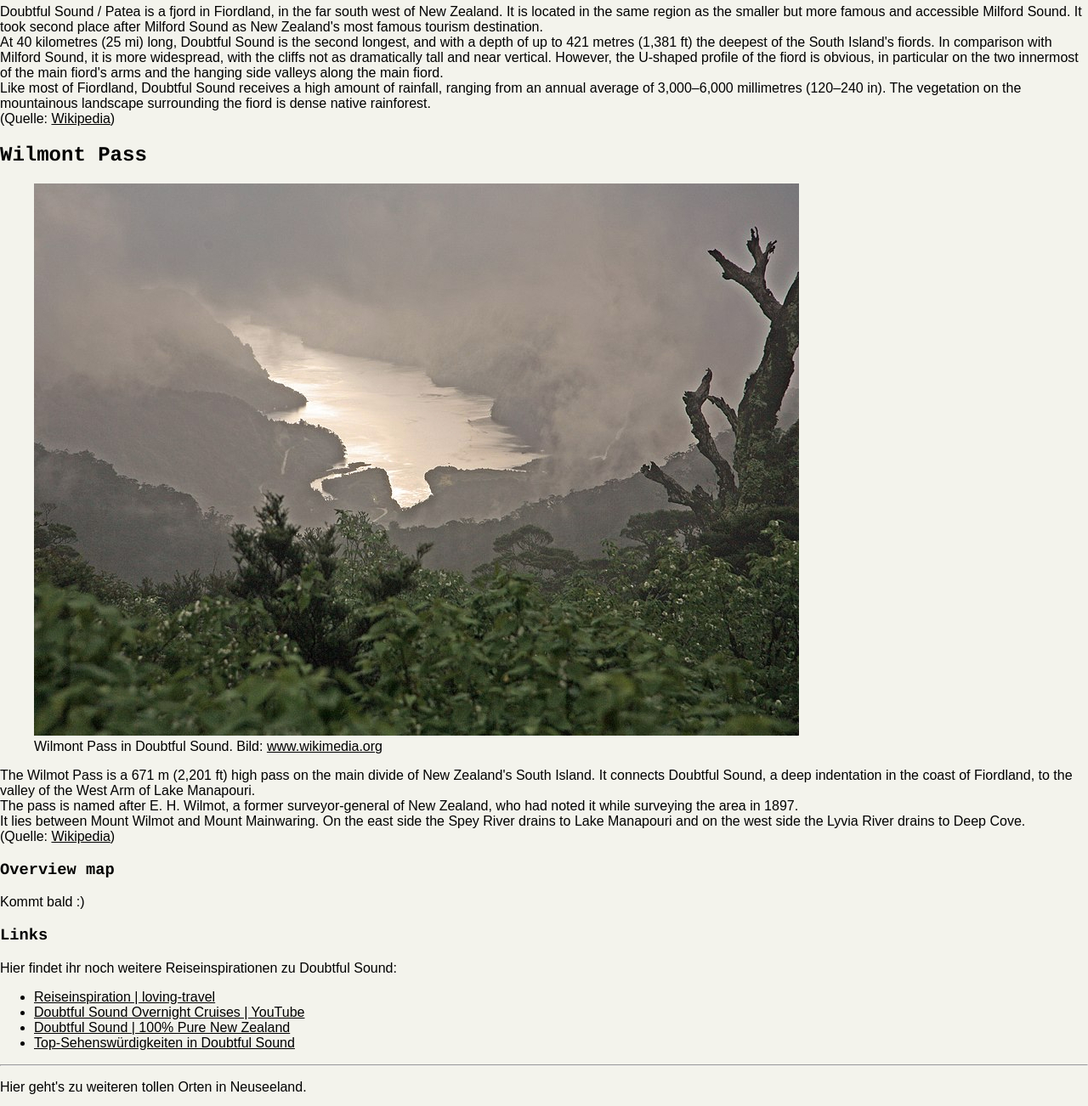
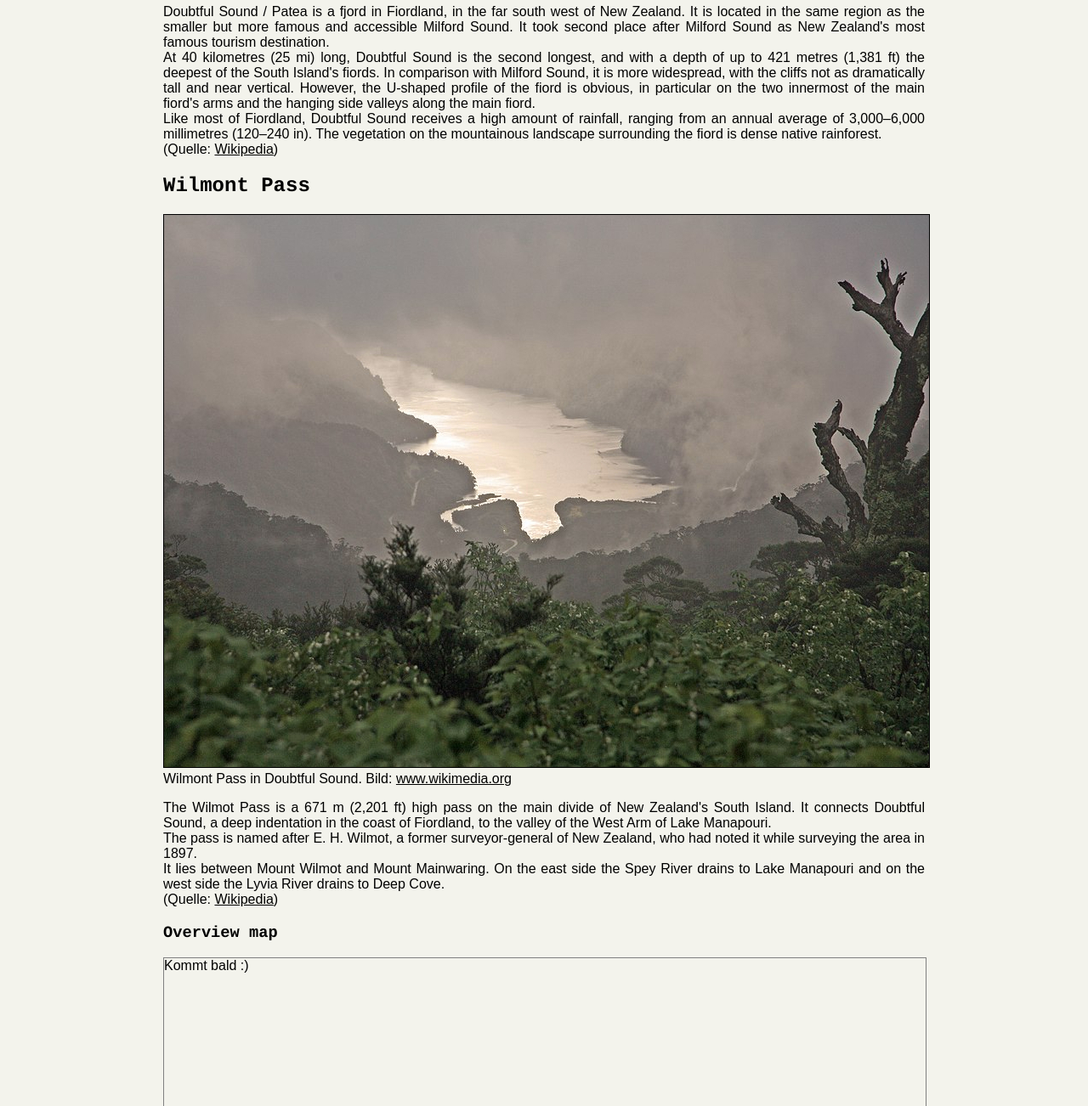
Before and after one commit to annakarolinv/annakarolinv.github.io, a plain HTML site: page nz/index.html in a window 1280 px wide. Shown: the part 643-1945 px from the top of the page at 85% size. Drawn offline with Linux system fonts and the light colour scheme.

Commit message:
main formatierung fertig

```diff
--- a/nz/index.html
+++ b/nz/index.html
@@ -67,7 +67,7 @@
         </p>
 
         <h3 style="font-family:courier;">Overview map</h3>
-        <div>
+        <div id="map">
             Kommt bald :)
         </div>
 
--- a/nz/main.css
+++ b/nz/main.css
@@ -35,3 +35,28 @@ header address {
     font-size: 0.9em;
     font-style: italic;
 }
+
+main {
+    max-width: 70%;
+    margin: auto;
+}
+
+main p {
+    text-align: justify;
+}
+
+main figure {
+    margin-left: 0;
+    /* Breite von Text wird verwendet */
+    width: 100%;
+}
+
+main figure img {
+    border: 1px solid black;
+}
+
+#map {
+    height: 360px;
+    width: 100%;
+    border: 1px solid gray;
+}
```
